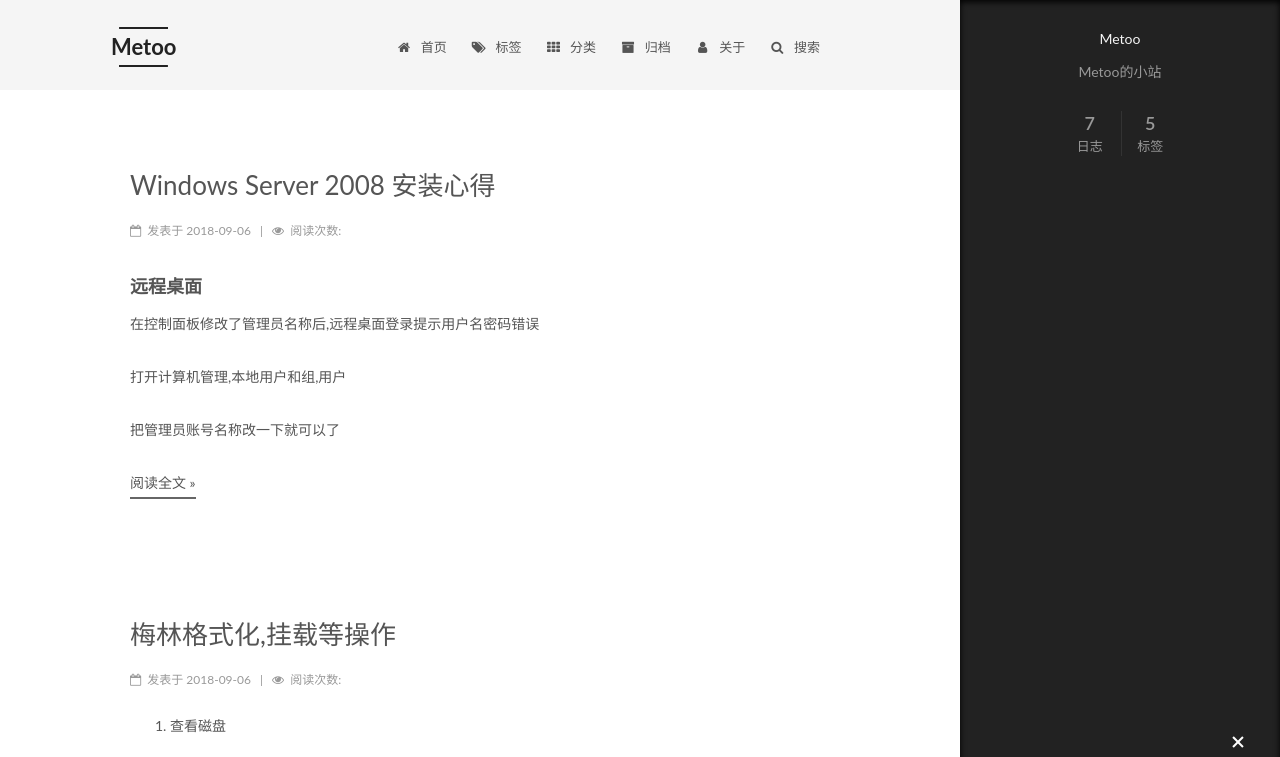
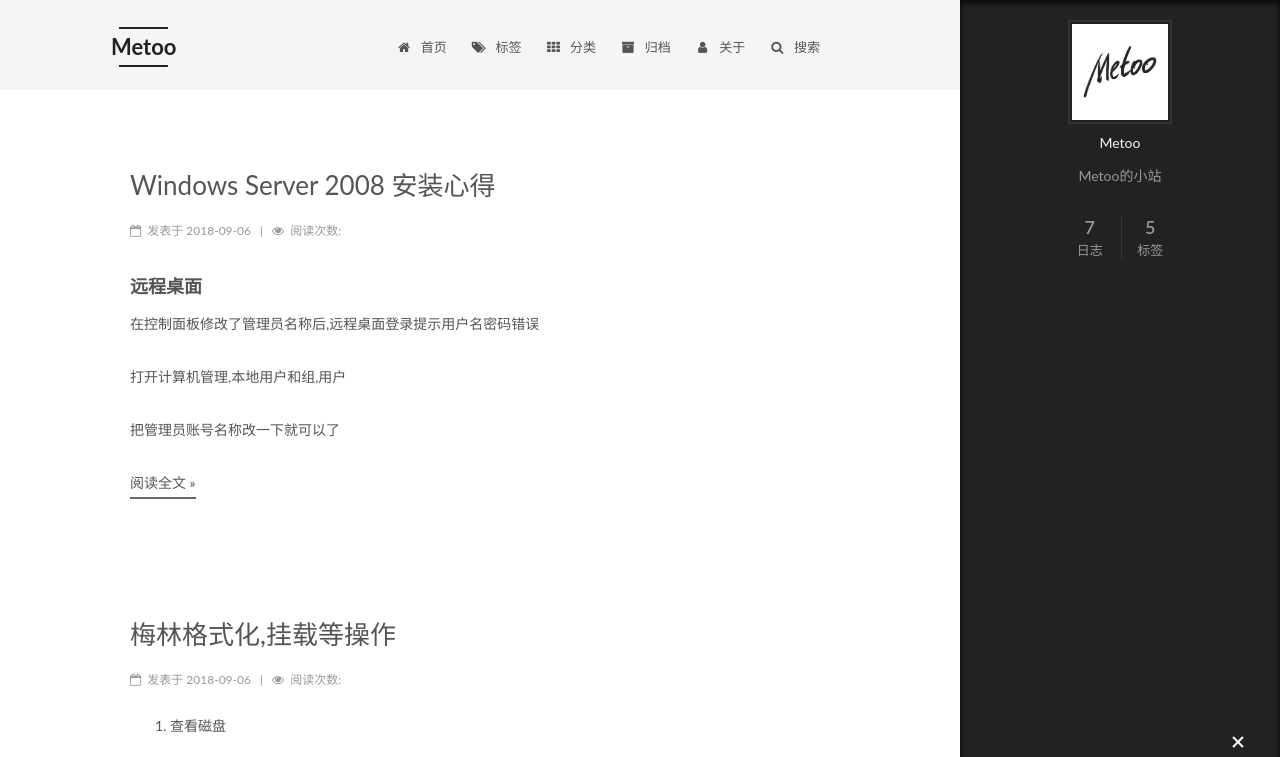
Before and after one commit to metoo0713/metoo0713.github.io, a plain HTML site: page index.html in a window 1280 px wide. Both pictures are taken after a click on the element 1238 px from the left and 743 px from the top of the page. Shown: the top 757 px of the page. Drawn offline with Linux system fonts and the light colour scheme; a script that the page names is missing.

Commit message:
Site updated: 2018-09-06 22:34:56

```diff
--- a/css/main.css
+++ b/css/main.css
@@ -1822,7 +1822,7 @@ pre .javascript .function {
   width: 4px;
   height: 4px;
   border-radius: 50%;
-  background: #5447cc;
+  background: #20e303;
 }
 .links-of-blogroll {
   font-size: 13px;
--- a/index.html
+++ b/index.html
@@ -301,7 +301,7 @@
     <span hidden itemprop="author" itemscope itemtype="http://schema.org/Person">
       <meta itemprop="name" content="Metoo">
       <meta itemprop="description" content="">
-      <meta itemprop="image" content="/images/avatar.gif">
+      <meta itemprop="image" content="/images/Metoo1.jpg">
     </span>
 
     <span hidden itemprop="publisher" itemscope itemtype="http://schema.org/Organization">
@@ -438,7 +438,7 @@
     <span hidden itemprop="author" itemscope itemtype="http://schema.org/Person">
       <meta itemprop="name" content="Metoo">
       <meta itemprop="description" content="">
-      <meta itemprop="image" content="/images/avatar.gif">
+      <meta itemprop="image" content="/images/Metoo1.jpg">
     </span>
 
     <span hidden itemprop="publisher" itemscope itemtype="http://schema.org/Organization">
@@ -580,7 +580,7 @@
     <span hidden itemprop="author" itemscope itemtype="http://schema.org/Person">
       <meta itemprop="name" content="Metoo">
       <meta itemprop="description" content="">
-      <meta itemprop="image" content="/images/avatar.gif">
+      <meta itemprop="image" content="/images/Metoo1.jpg">
     </span>
 
     <span hidden itemprop="publisher" itemscope itemtype="http://schema.org/Organization">
@@ -715,7 +715,7 @@
     <span hidden itemprop="author" itemscope itemtype="http://schema.org/Person">
       <meta itemprop="name" content="Metoo">
       <meta itemprop="description" content="">
-      <meta itemprop="image" content="/images/avatar.gif">
+      <meta itemprop="image" content="/images/Metoo1.jpg">
     </span>
 
     <span hidden itemprop="publisher" itemscope itemtype="http://schema.org/Organization">
@@ -850,7 +850,7 @@
     <span hidden itemprop="author" itemscope itemtype="http://schema.org/Person">
       <meta itemprop="name" content="Metoo">
       <meta itemprop="description" content="">
-      <meta itemprop="image" content="/images/avatar.gif">
+      <meta itemprop="image" content="/images/Metoo1.jpg">
     </span>
 
     <span hidden itemprop="publisher" itemscope itemtype="http://schema.org/Organization">
@@ -989,7 +989,7 @@
     <span hidden itemprop="author" itemscope itemtype="http://schema.org/Person">
       <meta itemprop="name" content="Metoo">
       <meta itemprop="description" content="">
-      <meta itemprop="image" content="/images/avatar.gif">
+      <meta itemprop="image" content="/images/Metoo1.jpg">
     </span>
 
     <span hidden itemprop="publisher" itemscope itemtype="http://schema.org/Organization">
@@ -1124,7 +1124,7 @@
     <span hidden itemprop="author" itemscope itemtype="http://schema.org/Person">
       <meta itemprop="name" content="Metoo">
       <meta itemprop="description" content="">
-      <meta itemprop="image" content="/images/avatar.gif">
+      <meta itemprop="image" content="/images/Metoo1.jpg">
     </span>
 
     <span hidden itemprop="publisher" itemscope itemtype="http://schema.org/Organization">
@@ -1276,6 +1276,10 @@
       <section class="site-overview-wrap sidebar-panel sidebar-panel-active">
         <div class="site-overview">
           <div class="site-author motion-element" itemprop="author" itemscope itemtype="http://schema.org/Person">
+
+              <img class="site-author-image" itemprop="image"
+                src="/images/Metoo1.jpg"
+                alt="Metoo" />
 
               <p class="site-author-name" itemprop="name">Metoo</p>
               <p class="site-description motion-element" itemprop="description">Metoo的小站</p>
```
Also changed, not shown: 2018/09/06/ESP8266-刷写固件/index.html (+5 -1 lines), 2018/09/06/Hass-io安装记录/index.html (+5 -1 lines), 2018/09/06/Hassbian安装记录/index.html (+5 -1 lines), 2018/09/06/Vultr配置/index.html (+5 -1 lines), 2018/09/06/Windows-Server-2008-安装心得/index.html (+5 -1 lines), 2018/09/06/梅林格式化-挂载等操作/index.html (+5 -1 lines), 2018/09/06/网易云音乐/index.html (+5 -1 lines), archives/2018/09/index.html (+4 -0 lines), archives/2018/index.html (+4 -0 lines), archives/index.html (+4 -0 lines), tags/VPS/index.html (+4 -0 lines), tags/linux/index.html (+4 -0 lines), tags/windows/index.html (+4 -0 lines), tags/硬件/index.html (+4 -0 lines), 2 more files.
